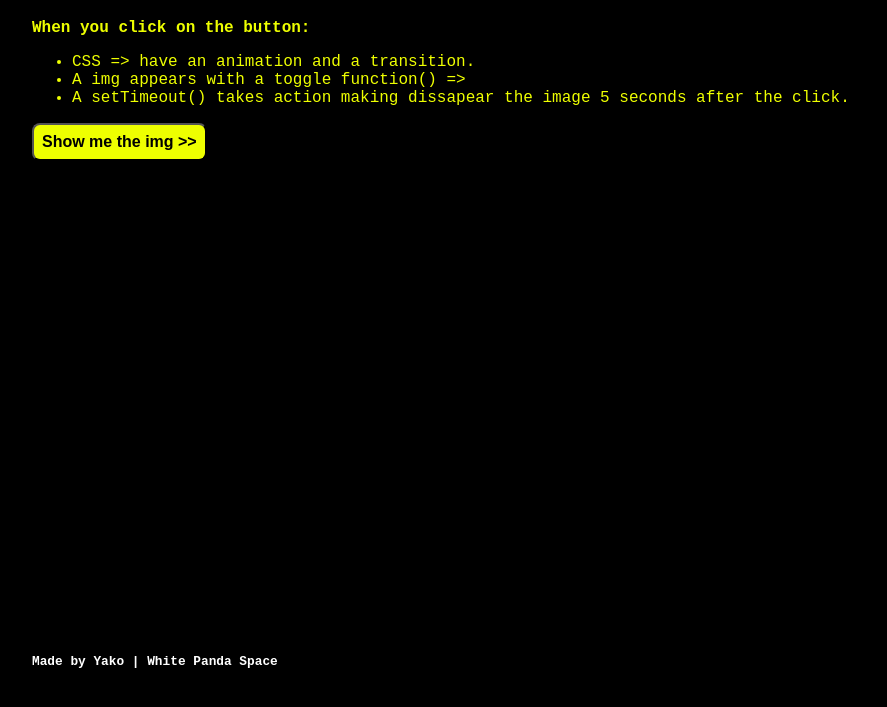
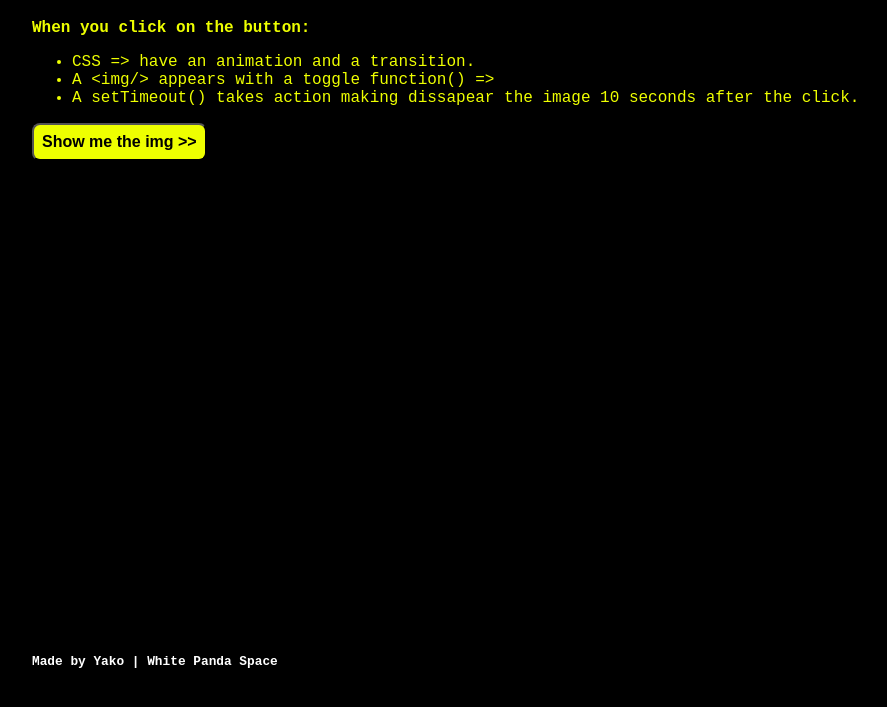
Before and after one commit to yhauzeur/platzi-js-practice-01, a plain HTML site: page index.html in a window 1280 px wide. Shown: the part 93-800 px from the top of the page, without its empty margins (0-887 px from the left). Drawn offline with Linux system fonts and the light colour scheme.

Commit message:
10 seconds image, just for fun

```diff
--- a/index.html
+++ b/index.html
@@ -24,7 +24,7 @@
         font-size: 1rem;
         font-weight: 900;
         padding: 0.5em;
-        transition: all 1s linear, transform 3s linear;;
+        transition: all 1s linear, transform 3s linear;
     }
     button:hover {
         animation: a_name 1s ease-out forwards;
@@ -62,8 +62,8 @@
     </p>
     <ul>
         <li>CSS => have an animation and a transition.</li>
-        <li>A img appears with a toggle function() => </li>
-        <li>A setTimeout() takes action making dissapear the image 5 seconds after the click.</li>
+        <li>A &lt;img/&gt; appears with a toggle function() => </li>
+        <li>A setTimeout() takes action making dissapear the image 10 seconds after the click.</li>
     </ul>
     <button type="button" id="toggleButton">
         Show me the img >>
@@ -81,7 +81,7 @@
             document.querySelector('.toggle').classList.toggle('hidden');
             setTimeout(() => {
                 document.querySelector('.toggle').classList.add('hidden');
-            },5000);
+            },10000);
         });
     </script>
 </body>
```
